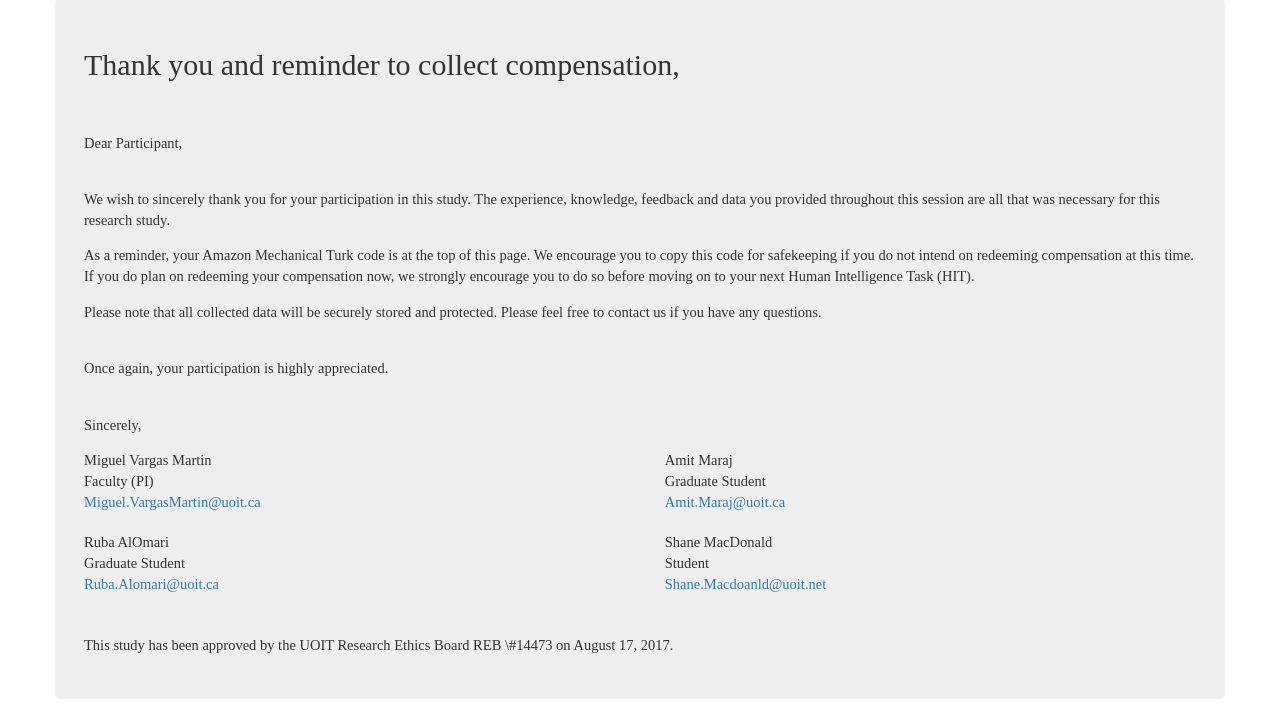
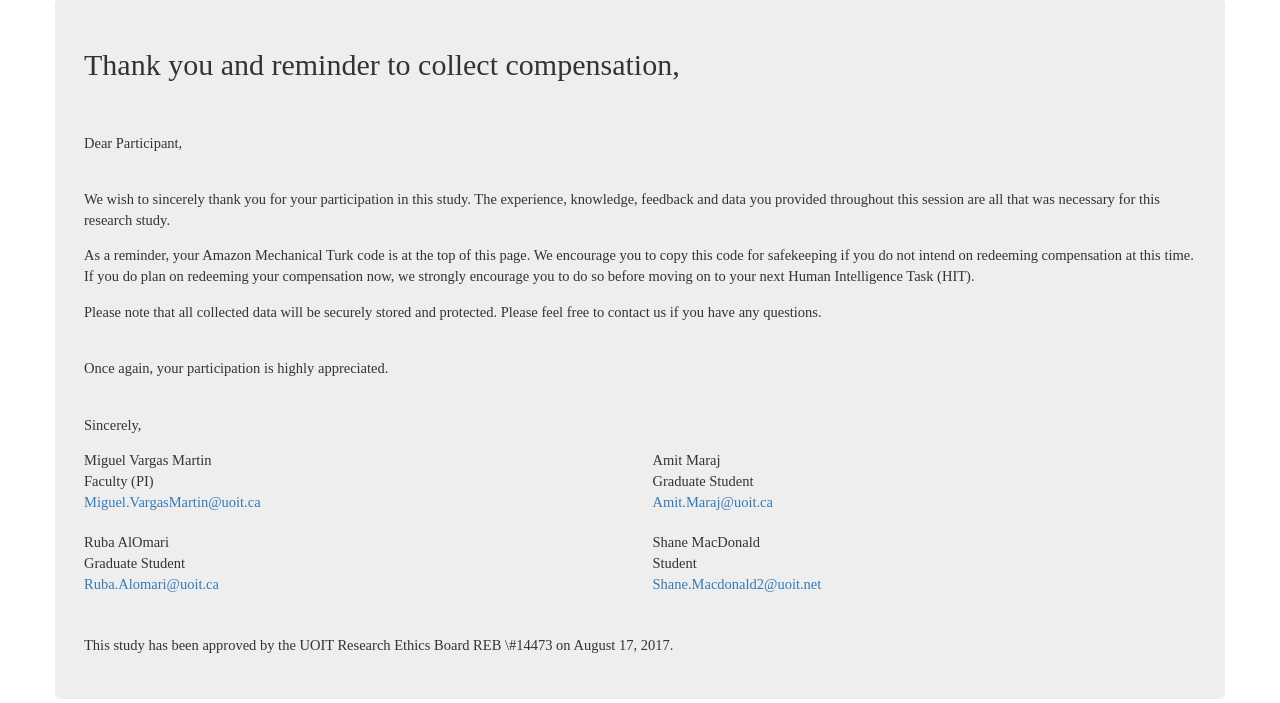
Before and after one commit to maraja/personality-test, a Node server app: template views/complete.pug in a window 1280 px wide. Shown: the part 447-1150 px from the top of the page. Run offline with Node 20, Linux system fonts and the light colour scheme; the template is opened without the code that fills it, so the values that code supplies are empty; some libraries are stand-ins or nearby versions.

Commit message:
shane email change

```diff
--- a/views/complete.pug
+++ b/views/complete.pug
@@ -39,6 +39,6 @@ block content
 						td
 							p Shane MacDonald
 							p Student
-							a(href="mailto:Shane.Macdoanld@uoit.net") Shane.Macdoanld@uoit.net
+							a(href="mailto:Shane.Macdoanld@uoit.net") Shane.Macdonald2@uoit.net
 
 		p This study has been approved by the UOIT Research Ethics Board REB \#14473 on August 17, 2017.
```
